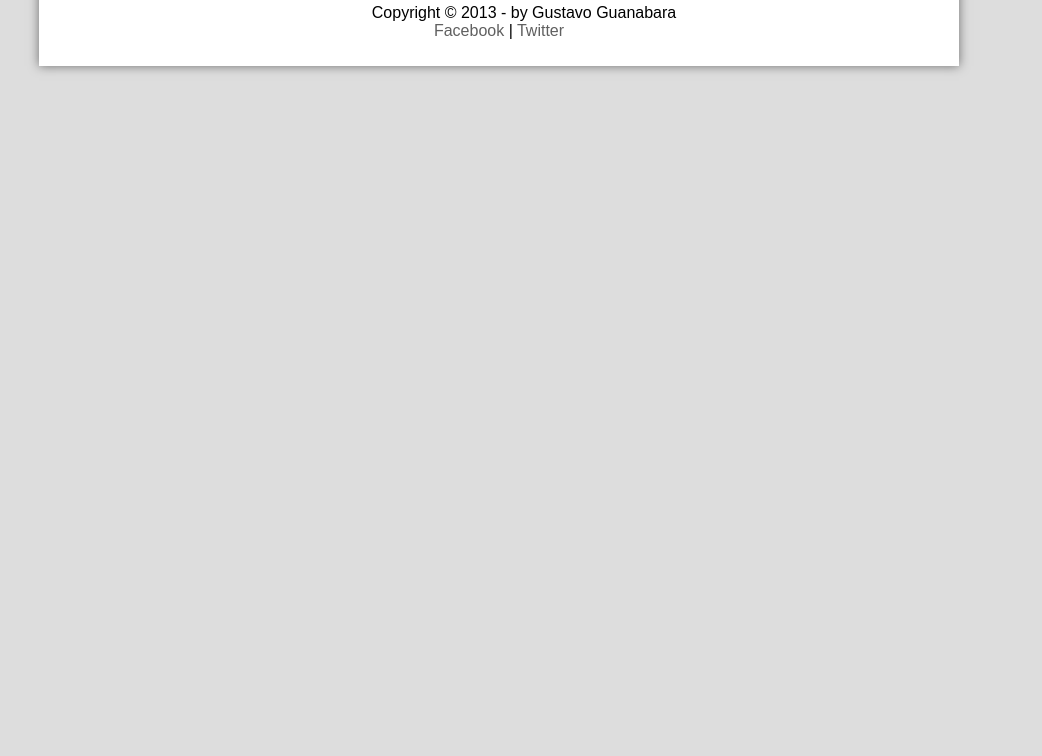
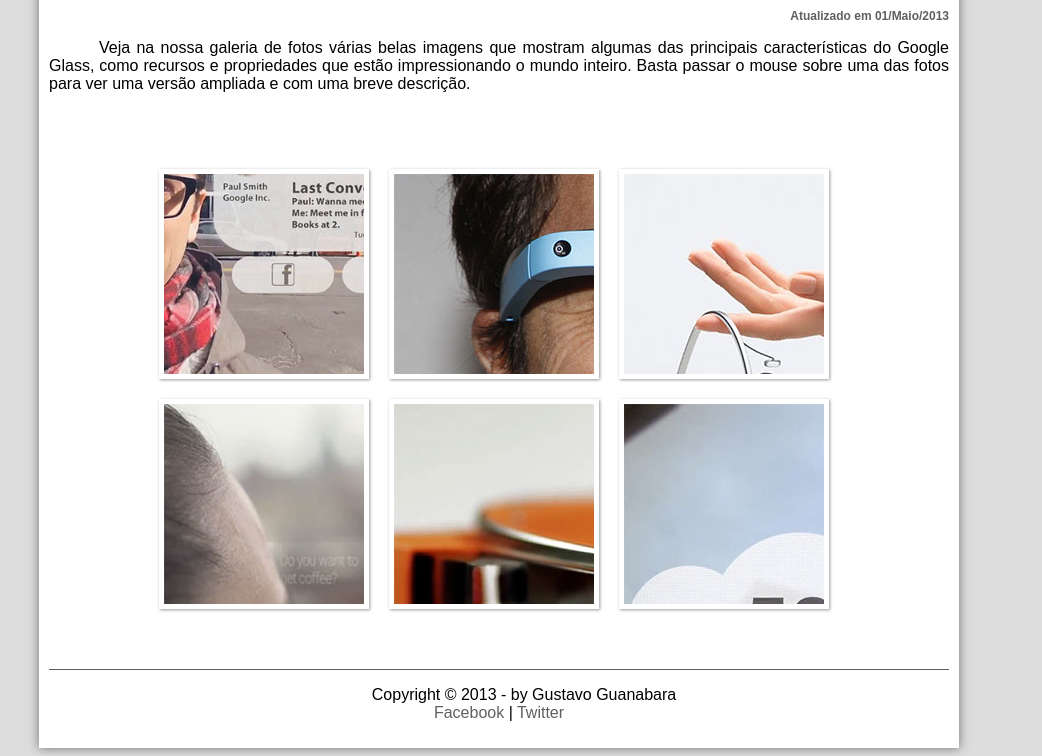
Before and after one commit to paulopml/projeto-glass-html5, a plain HTML site: page projeto-glass-html5/fotos.html in a window 1280 px wide. Shown: the part 274-1030 px from the top of the page, without its empty margins (141-1183 px from the left). Before the commit the page ends 800 px from the top, so only its background shows below. Drawn offline with Linux system fonts and the light colour scheme.

Commit message:
commit doas paginas de fotos, especificações e inicio de especificacoes.

```diff
--- a/projeto-glass-html5/_css/fotos.css
+++ b/projeto-glass-html5/_css/fotos.css
@@ -0,0 +1,82 @@
+@charset "UTF-8";
+
+ul#album-fotos{
+    width: 700px;
+    margin: 0 auto;
+    padding: 50px;
+    overflow: hidden;
+    list-style: none;
+}
+ul#album-fotos li{
+    float: left;
+    width: 200px;
+    height: 200px;
+    margin: 10px;
+    border: 5px solid white;
+    background-color: #ffffff;
+    box-shadow: 1px 1px 3px rgba(0,0,0,.4);
+    -webkit-transition: all .3s ease-in ;
+}
+ul#album-fotos li span{
+    opacity: 0;
+    color: #ffffff;
+    text-shadow: 1px 1px 1px #000000;
+    background-color: rgba(0,0,0,.3);
+    font-size: 9px;
+    line-height: 370px;
+    padding: 5px;
+}
+ul#album-fotos li:hover{
+    -webkit-transform: scale(1.5);
+}
+
+ul#album-fotos li:hover span{
+    opacity: 1;
+}
+
+ul#album-fotos li#foto01{
+    background: url('../_imagens/galeria-01.jpg')no-repeat;
+    background-position: 50% 50%;
+    background-size: 400px 400px;
+    background-color: #ffffff;
+}
+ul#album-fotos li#foto01:hover{
+    background-position: 0px 0px;
+    background-size: 200px;
+}
+
+ul#album-fotos li#foto02{
+    background: url('../_imagens/galeria-02.jpg')no-repeat;
+}
+ul#album-fotos li#foto02:hover{
+    background-position: 0px 0px;
+    background-size: 200px;
+}
+ul#album-fotos li#foto03{
+    background: url('../_imagens/galeria-03.jpg')no-repeat;
+}
+ul#album-fotos li#foto03:hover{
+    background-position: 0px 0px;
+    background-size: 200px;
+}
+ul#album-fotos li#foto04{
+    background: url('../_imagens/galeria-04.jpg')no-repeat;
+}
+ul#album-fotos li#foto04:hover{
+    background-position: 0px 0px;
+    background-size: 200px;
+}
+ul#album-fotos li#foto05{
+    background: url('../_imagens/galeria-05.jpg')no-repeat;
+}
+ul#album-fotos li#foto05:hover{
+    background-position: 0px 0px;
+    background-size: 200px;
+}
+ul#album-fotos li#foto06{
+    background: url('../_imagens/galeria-06.jpg')no-repeat;
+}
+ul#album-fotos li#foto06:hover{
+    background-position: 0px 0px;
+    background-size: 200px;
+}
--- a/projeto-glass-html5/fotos.html
+++ b/projeto-glass-html5/fotos.html
@@ -5,6 +5,7 @@
     <meta charset="UTF-8">
     <title>Tudo Sobre Google Glass</title>
     <link rel="stylesheet" href="_css/estilo.css" type="text/css"/>
+    <link rel="stylesheet" href="_css/fotos.css" type="text/css"/>
     <script src="_javascript/funcoes.js"></script>
 </head>
 
@@ -29,21 +30,27 @@
             </ul>
         </nav>
     </header>
+    <section id="corpo-full">
+        <article id="noticia-principal">
+            <header id="cabecalho-artigo">
+                <hgroup>
+                    <h3>Glass > Fotos</h3>
+                    <h1>Galeria de Imagens do Google Glass</h1>
+                    <h2>por Gustavo Guanabara</h2>
+                    <h3 class="direita">Atualizado em 01/Maio/2013</h3>
+                </hgroup>
+            </header>
 
-Glass > Fotos
-Galeria de Imagens do Google Glass
-por Gustavo Guanabara
-Atualizado em 01/Maio/2013
-
-Veja na nossa galeria de fotos várias belas imagens que mostram algumas das principais características do Google Glass, como recursos e propriedades que estão impressionando o mundo inteiro. Basta passar o mouse sobre uma das fotos para ver uma versão ampliada e com uma breve descrição.
-
-- Agenda e lembretes
-- Sergey Brin usando o Glass
-- Leve e compacto
-- Sensação de uma tela de 50"
-- Vários tipos de lente
-- Informações importantes
-
+            <p>Veja na nossa galeria de fotos várias belas imagens que mostram algumas das principais características do Google Glass, como recursos e propriedades que estão impressionando o mundo inteiro. Basta passar o mouse sobre uma das fotos para ver uma versão ampliada e com uma breve descrição.</p>
+            <ul id="album-fotos">
+                <li id="foto01"><span>Agenda e lembretes</span></li>
+                <li id="foto02"> <span>Sergey Brin usando o Glass</span></li>
+                <li id="foto03"> <span>Leve e compacto</span></li>
+                <li id="foto04"> <span>Sensação de uma tela de 50"</span></li>
+                <li id="foto05"> <span>Vários tipos de lente</span></li>
+                <li id="foto06"> <span>Informações importantes</span></li>
+            </ul>
+        </article>
     <footer id="rodape">
         <p>Copyright &copy; 2013 - by Gustavo Guanabara <br/>
             <a href="http://facebook.com" target="_blank">Facebook</a> |<a href="http://twitter.com" target="_blank"> Twitter</a></p>
```
Also changed, not shown: projeto-glass-html5/google-glass.html (+1 -1 lines), projeto-glass-html5/multimidia.html (+18 -10 lines), projeto-glass-html5/specs.html (+7 -1 lines).
